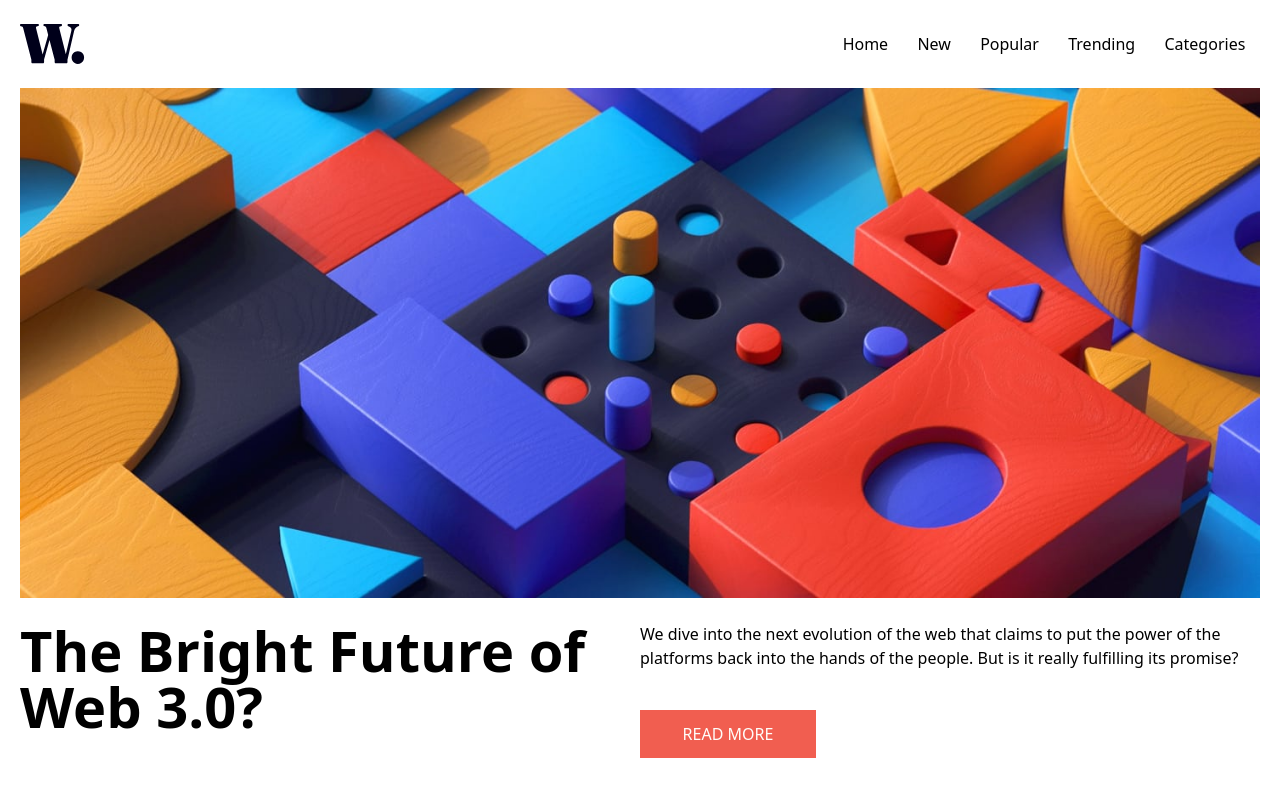
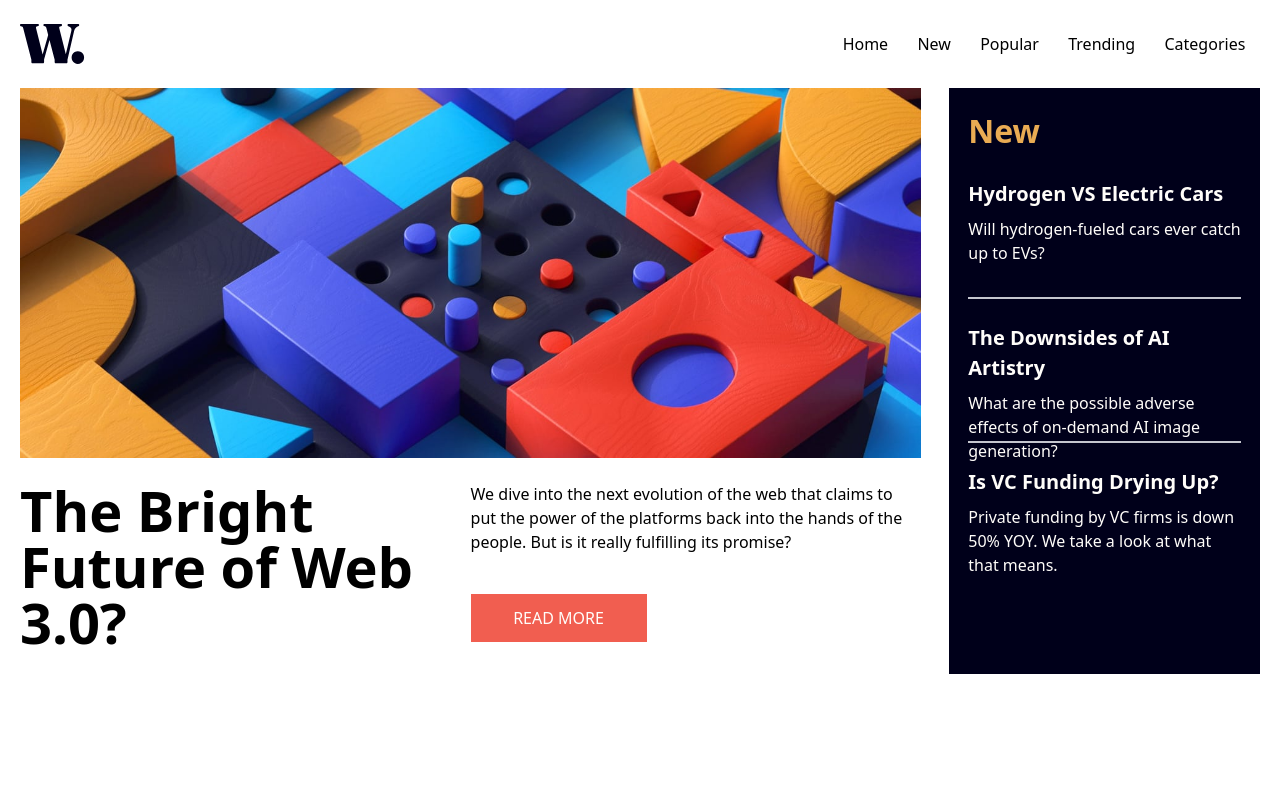
Before and after one commit to clasesucatmarlon/Retos, a React (Vite) app in the folder FrontentMentor/home-page/: page / in a window 1280 px wide. Shown: the top 796 px of the page. Built offline with nearby package versions, Linux system fonts and the light colour scheme.

Commit message:
feat(Retos-HomePage): :sparkles: Creada sección para news
Creada sección para news

```diff
--- a/FrontentMentor/home-page/src/App.jsx
+++ b/FrontentMentor/home-page/src/App.jsx
@@ -1,12 +1,16 @@
 import Header from "./components/header/Header";
 import MainArticle from "./components/main/MainArticle";
+import NewContainer from "./components/news/NewContainer";
 
 const App = () => {
 
   return (
     <main className="px-5 pt-6">
       <Header />
-      <MainArticle />
+      <div className="sm:flex sm:gap-7">
+        <MainArticle />
+        <NewContainer />
+      </div>
     </main>
   )
 }
--- a/FrontentMentor/home-page/src/components/main/MainArticle.jsx
+++ b/FrontentMentor/home-page/src/components/main/MainArticle.jsx
@@ -3,8 +3,8 @@ import imageDesktop from "../../assets/images/image-web-3-desktop.jpg";
 
 const MainArticle = () => {
     return (
-        <section>
-            <picture>
+        <section >
+            <picture >
                 <source media="(max-width: 640px)" srcSet={imageMobile} />
                 <source media="(min-width: 641px)" srcSet={imageDesktop} />
                 <img src={imageMobile} alt="Imagen artículo principal" />
--- /dev/null
+++ b/FrontentMentor/home-page/src/components/news/NewArticle.jsx
@@ -0,0 +1,17 @@
+import PropTypes from 'prop-types';
+
+const NewArticle = ({ title, content }) => {
+    return (
+        <article className="h-[9rem] border-b-2 border-GrayishBlue py-6 last:border-none">
+            <h2 className="hover:cursor-pointer hover:text-SoftOrange text-[1.25rem] mb-[.5rem] font-bold">{title}</h2>
+            <p className="text-[1rem]">{content}</p>
+        </article>
+    )
+}
+
+NewArticle.propTypes = {
+    title: PropTypes.string.isRequired,
+    content: PropTypes.string.isRequired
+}
+
+export default NewArticle;
--- /dev/null
+++ b/FrontentMentor/home-page/src/components/news/NewContainer.jsx
@@ -0,0 +1,34 @@
+import NewArticle from "./NewArticle";
+
+
+const infoArticles = [
+    {
+        title: "Hydrogen VS Electric Cars",
+        content: "Will hydrogen-fueled cars ever catch up to EVs?"
+    },
+    {
+        title: "The Downsides of AI Artistry",
+        content: "What are the possible adverse effects of on-demand AI image generation?"
+    },
+    {
+        title: "Is VC Funding Drying Up?",
+        content: "Private funding by VC firms is down 50% YOY. We take a look at what that means."
+    }
+];
+
+const NewContainer = () => {
+    return (
+        <aside className="bg-VeryDarkBlue text-OffWhite p-[1.2rem] mt-7 sm:mt-0">
+            <h1 className="text-SoftOrange text-[2rem] font-bold">New</h1>
+            {
+                infoArticles.map((article, index) => {
+                    return (
+                        <NewArticle key={index} title={article.title} content={article.content}/>
+                    )
+                })
+            }
+        </aside>
+    )
+}
+
+export default NewContainer;
```
